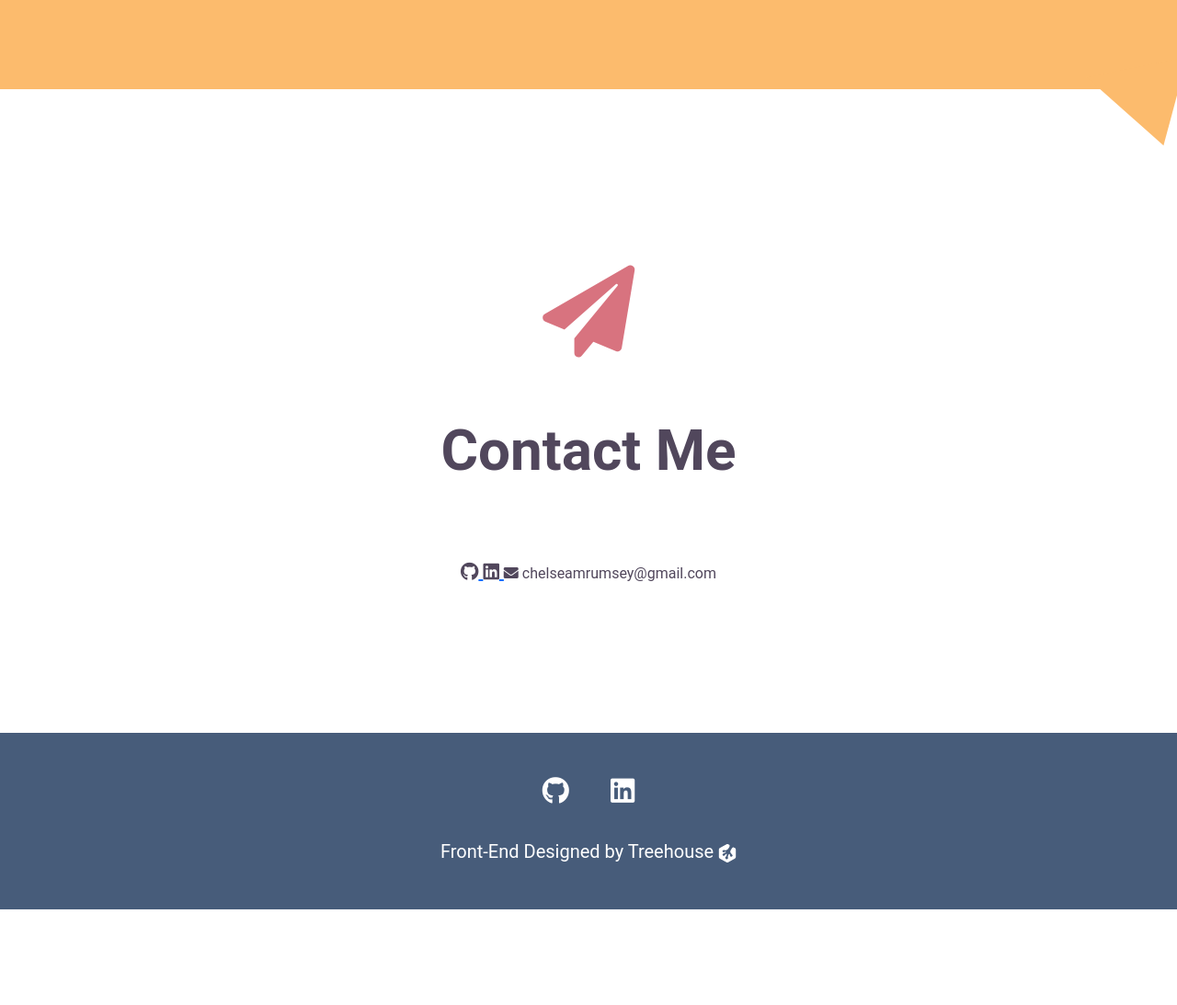
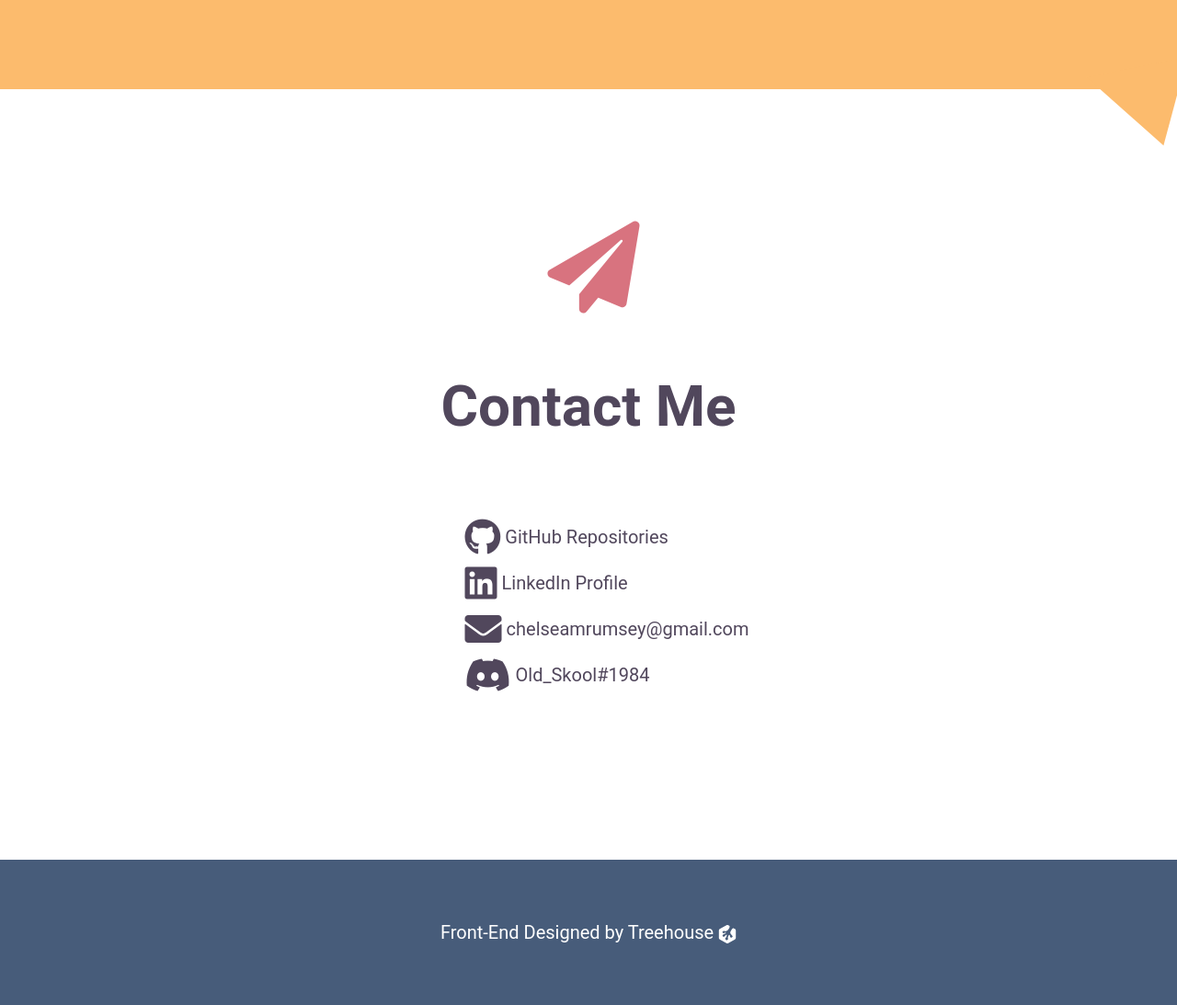
Before and after one commit to chelsearumsey/Project-5---Portfolio-with-SQLAlchemy, a Flask app: page / in a window 1280 px wide. Shown: the part 4164-5257 px from the top of the page at 92% size. Before the commit the page ends 5153 px from the top, so only its background shows below. Run offline with Flask 3, Linux system fonts and the light colour scheme; some libraries are stand-ins or nearby versions.

Commit message:
Modified 404 page, changed contact icons

```diff
--- a/app.py
+++ b/app.py
@@ -54,14 +54,24 @@ def detail(id):
 
 @app.route('/projects/<id>/edit', methods=['GET', 'POST'])
 def edit_project(id):
-    projects = Project.query.get_or_404(id)
-    return render_template('index.html', projects = projects)
+    project = Project.query.get_or_404(id)
+    if request.form:
+        project.title=request.form['title']
+        project.date=request.form['date']
+        project.description=request.form['desc']
+        project.skills=request.form['skills']
+        project.url=request.form['github']
+        db.session.commit()
+        return redirect(url_for('detail', id=id))
+    return render_template('edit_project.html', project = project)
 
 
 @app.route('/projects/<id>/delete')
 def delete_project(id):
-    projects = Project.query.get_or_404(id)
-    return render_template('detail.html', projects = projects)
+    project = Project.query.get_or_404(id)
+    db.session.delete(project)
+    db.session.commit()
+    return redirect(url_for('index', project=project))
 
 
 @app.errorhandler(404)
--- a/static/styles.css
+++ b/static/styles.css
@@ -292,28 +292,41 @@ Projects
 Contact
 *******/
 
-#contact {
+/* #contact {
     margin-left: 5%;
     margin-right: 5%;
     text-align: center;
     margin-bottom: 6rem;
-}
+} */
 
 #contact .fa-paper-plane {
     font-size: 34px;
+    margin-left: 45%;
     margin-bottom: 2rem;
-    margin-top: 4rem;
+    margin-top: 1rem;
     color: var(--accent);
 }
 
 #contact  h2 {
-    margin-bottom: 2rem;
+    text-align: center;
+    margin-bottom: 1rem;
+}
+
+ #contact ul {
+    padding-left: 5%;
+    margin-left: 30%;
+    margin-bottom: 1rem;
+}
+
+#contact li {
+    list-style-type: none;
+    line-height: 50px;
 }
 
 #contact p {
     text-align: left;
-    padding-left: 50%;
-    padding-right: 50%;
+    padding-left: 5%;
+    padding-right: 5%;
     margin-bottom: 2rem;
 }
 
@@ -339,7 +352,7 @@ Footer
 }
 
 .footer .socials  {
-    padding-top: 3rem;
+    padding-top: 4rem;
     margin-bottom: 2rem;
 }
 
--- a/templates/detail.html
+++ b/templates/detail.html
@@ -26,11 +26,11 @@
         <div id="triangle6"></div>
     </section>
     <section id="edit-delete">
-        <a href="#">
+        <a href="{{ url_for('edit_project', id=project.id) }}">
             <i class="fas fa-edit"></i>
             Edit
         </a>
-        <a href="#">
+        <a href="{{ url_for('delete_project', id=project.id) }}">
             <i class="far fa-trash-alt"></i>
             Delete
         </a>
--- a/templates/index.html
+++ b/templates/index.html
@@ -39,7 +39,7 @@
             {% for project in projects %}
                 <div id="project1" class="a-project">
                     <h3>{{ project.title }}</h3>
-                    <a href="{{ project.url }}" target = "_ blank" class="github-btn">
+                    <a href="{{ project.url }}" target = "_blank" class="github-btn">
                         <i class="fab fa-github"></i>
                         View on GitHub
                     </a>
@@ -58,16 +58,20 @@
         <i class="fas fa-paper-plane"></i>
         <h2>Contact Me</h2>
         <div class="socials">
-            <!--Delete any you don't use-->
-            <!--Icons from FontAwesome.com/icons-->
-            <a href="https://github.com/chelsearumsey">
-                <i class="fab fa-github"></i>
-            </a>
-            <a href="www.linkedin.com/in/chelseamrumsey" target = "_blank">
-                <i class="fab fa-linkedin"></i>
-            </a>
-            <i class="fas fa-envelope"></i>
-            chelseamrumsey@gmail.com
+            <ul>
+                <li><a href="https://github.com/chelsearumsey"><i class="fa-brands fa-github fa-2xl"></i></a>
+                    GitHub Repositories
+                </li>
+                <li><a href="https://linkedin.com/in/chelseamrumsey" target = "_blank"><i class="fa-brands fa-linkedin fa-2xl"></i></a>
+                    LinkedIn Profile
+                </li>
+                <li><i class="fas fa-envelope fa-2xl"></i>
+                    chelseamrumsey@gmail.com
+                </li>
+                <li><i class="fa-brands fa-discord fa-2xl"></i>
+                    Old_Skool#1984
+                </li>
+            </ul>
         </div>
     </section>
 {% endblock %}
--- a/templates/layout.html
+++ b/templates/layout.html
@@ -6,6 +6,7 @@
         <title>The Programming Portfolio of Chelsea Rumsey</title>
         <meta name="description" content="A portfolio of my work">
         <meta name="viewport" content="width=device-width, initial-scale=1">
+        <script src="https://kit.fontawesome.com/329baf23bc.js" crossorigin="anonymous"></script>
         <link rel="stylesheet" href="https://cdnjs.cloudflare.com/ajax/libs/font-awesome/5.15.3/css/all.min.css">
         <link href="https://cdn.jsdelivr.net/npm/bootstrap@5.0.0-beta2/dist/css/bootstrap.min.css" rel="stylesheet" integrity="sha384-BmbxuPwQa2lc/FVzBcNJ7UAyJxM6wuqIj61tLrc4wSX0szH/Ev+nYRRuWlolflfl" crossorigin="anonymous">
         <link rel="stylesheet" href="/static/styles.css">
@@ -27,7 +28,7 @@
                         <a class="nav-link" href="{{ url_for('about') }}">About</a>
                       </li>
                       <li class="nav-item">
-                        <a class="nav-link" href="#skills">Skills</a>
+                        <a class="nav-link" href="{{ url_for('index') }}#skills">Skills</a>
                       </li>
                       <li class="nav-item dropdown">
                         <a class="nav-link dropdown-toggle" href="#" id="navbarDropdown" role="button" data-bs-toggle="dropdown" aria-expanded="false">
@@ -41,7 +42,7 @@
                         </ul>
                       </li>
                       <li class="nav-item">
-                        <a class="nav-link" href="#contact">Contact</a>
+                        <a class="nav-link" href="{{ url_for('index') }}#contact">Contact</a>
                       </li>
                       <li class="nav-item">
                         <a class="nav-link" href="{{ url_for('add_project') }}">Add Project</a>
@@ -55,15 +56,6 @@
         {% endblock %}
         <section class="footer">
             <div class="socials">
-                <!--Delete any you don't use-->
-                <!--Icons from FontAwesome.com/icons-->
-                <a href="https://github.com/chelsearumsey">
-                    <i class="fab fa-github"></i>
-                </a>
-                <a href="www.linkedin.com/in/chelseamrumsey">
-                    <i class="fab fa-linkedin"></i>
-                </a>
-            </div>
             <div class="treehouse">
                 <p>
                     Front-End Designed by
```
Also changed, not shown: templates/404.html (+12 -0 lines), templates/edit_project.html (added, +26 -0 lines), instance/projects.db, static/Leslie Knope thums-down GIF.webp (added).
